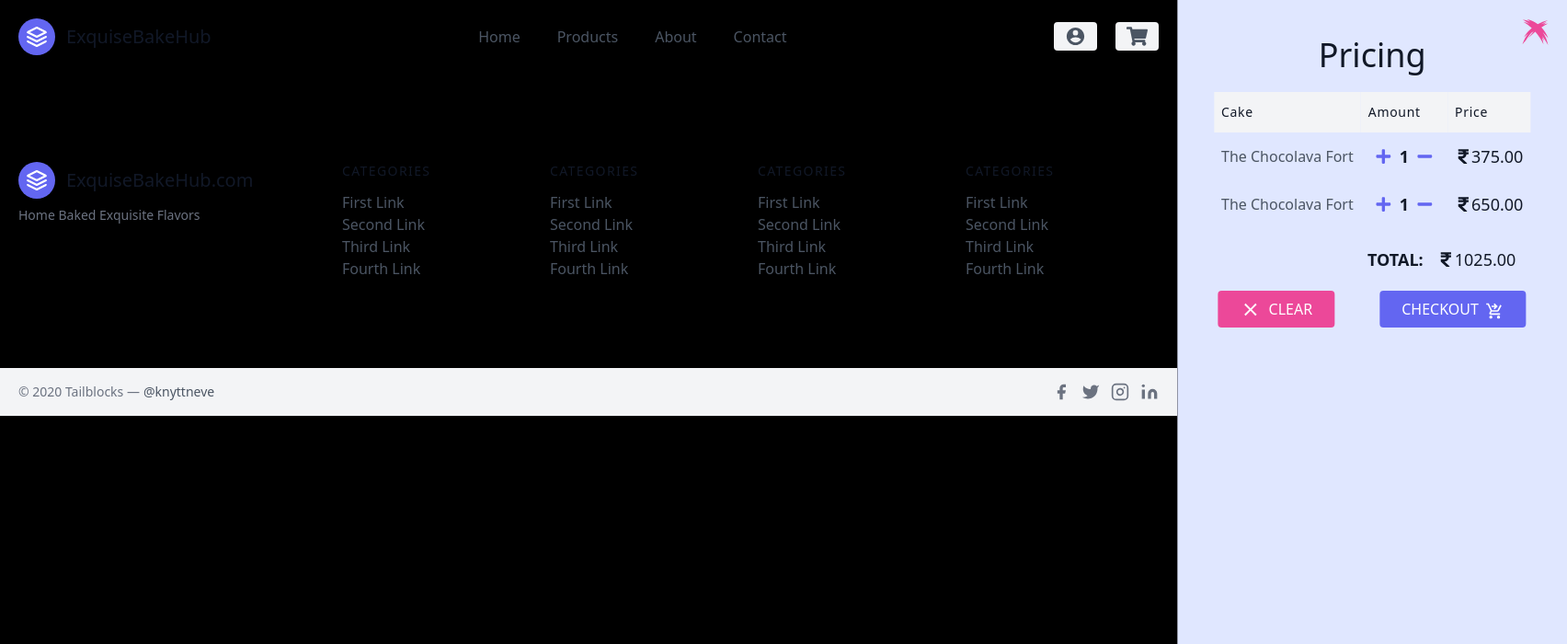
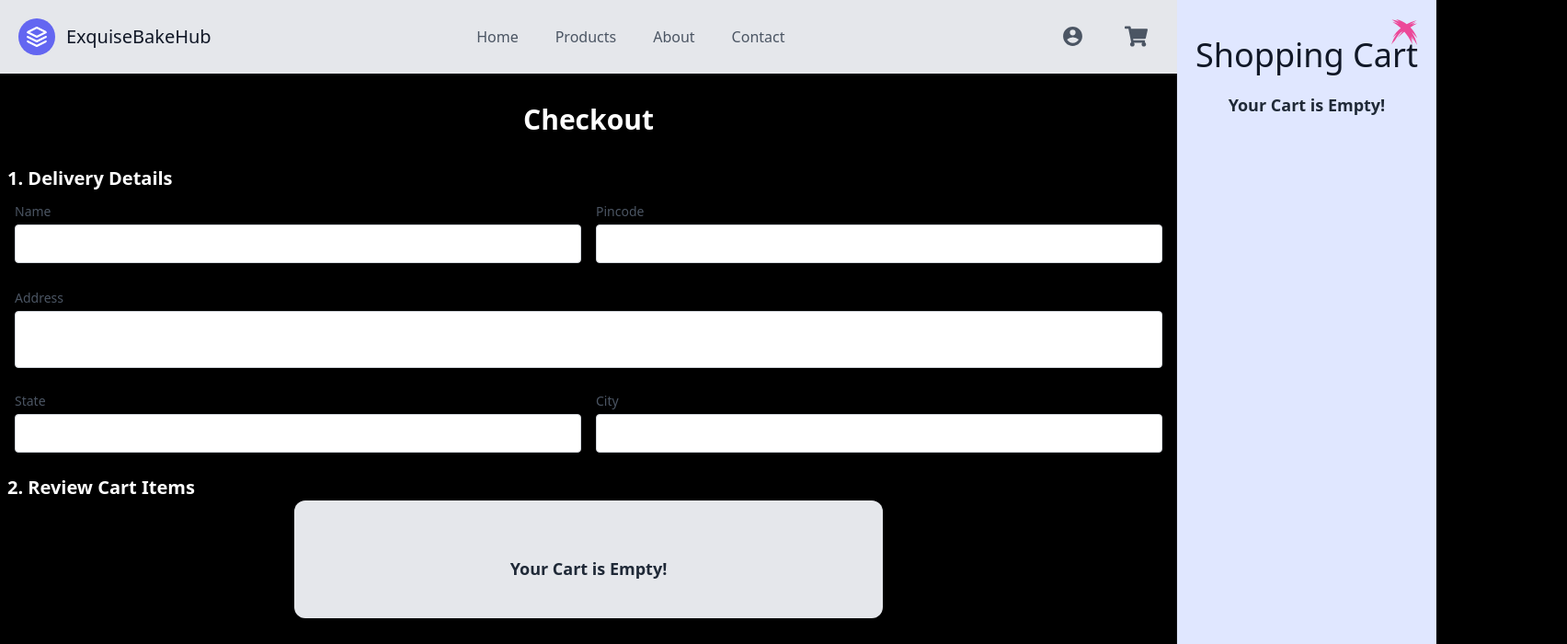
Before and after one commit to AryeshSaha/Exquise-Bake-Hub-e-commerce-, a Next.js app: page /checkout in a window 1280 px wide. Shown: the top 700 px of the page at 92% size, 1704 px wide, since content can reach past the window. Built offline with nearby package versions, Linux system fonts and the light colour scheme.

Commit message:
checkout page and cart content functionalities added

```diff
--- a/components/CartContent.js
+++ b/components/CartContent.js
@@ -2,8 +2,17 @@ import React from "react";
 import { GiCrossMark } from "react-icons/gi";
 import { FaPlus, FaMinus, FaRupeeSign } from "react-icons/fa";
 import { MdShoppingCartCheckout, MdClear } from "react-icons/md";
+import Link from "next/link";
 
-const CartContent = ({ toggleCart }) => {
+const CartContent = ({
+  toggleCart,
+  cart,
+  addToCart,
+  reduceFromCart,
+  clearCart,
+  subTotalAmt,
+  isCheckout,
+}) => {
   return (
     <>
       <div className="container px-5 py-10 mx-auto">
@@ -14,17 +23,29 @@ const CartContent = ({ toggleCart }) => {
           <GiCrossMark size={30} className="text-pink-500" />
         </span>
         <h1 className="sm:text-4xl text-3xl font-medium text-center title-font mb-5 text-gray-900">
-          Pricing
+          {!isCheckout && "Shopping Cart"}
         </h1>
         <div className="w-full mx-auto px-2 md:px-5 overflow-x-hidden">
-          <table className="table-auto w-full text-left">
+          {Object.keys(cart).length == 0 && (
+            <p className="text-lg font-semibold text-gray-800 text-center">
+              Your Cart is Empty!
+            </p>
+          )}
+          {Object.keys(cart).length > 0 && (
+            <table
+              className={
+                isCheckout
+                  ? "table-fixed w-full text-center"
+                  : "table-auto w-full text-left"
+              }
+            >
               <thead>
                 <tr>
                   <th className="px-2 py-3 title-font tracking-wider font-medium text-gray-900 text-sm bg-gray-100">
                     Cake
                   </th>
                   <th className="px-2 py-3 title-font tracking-wider font-medium text-gray-900 text-sm bg-gray-100">
-                  Amount
+                    Quantity
                   </th>
                   <th className="px-2 py-3 title-font tracking-wider font-medium text-gray-900 text-sm bg-gray-100">
                     Price
@@ -32,56 +53,86 @@ const CartContent = ({ toggleCart }) => {
                 </tr>
               </thead>
               <tbody>
-              <tr>
-                <td className="px-2 py-3">The Chocolava Fort</td>
-                <td className="font-semibold px-2 py-3 text-lg text-gray-900">
+                {Object.keys(cart).map((item) => (
+                  <tr key={item}>
+                    <td className="px-2 py-3">{cart[item].name}</td>
+                    <td className="px-2 py-3 font-semibold text-lg text-gray-900">
                       <div className="flex justify-center items-center">
-                    <FaPlus className="cursor-pointer mx-2 text-indigo-500" /> 1
-                    <FaMinus className="cursor-pointer mx-2 text-indigo-500" />
+                        <FaMinus
+                          onClick={() =>
+                            reduceFromCart(
+                              item,
+                              cart[item].name,
+                              1,
+                              cart[item].price,
+                              cart[item].flavor,
+                              cart[item].weight,
+                              cart[item].category
+                            )
+                          }
+                          className="cursor-pointer mx-2 text-indigo-500"
+                        />
+                        {cart[item].qty}
+                        <FaPlus
+                          onClick={() => {
+                            addToCart(
+                              item,
+                              cart[item].name,
+                              1,
+                              cart[item].price,
+                              cart[item].flavor,
+                              cart[item].weight,
+                              cart[item].category
+                            );
+                          }}
+                          className="cursor-pointer mx-2 text-indigo-500"
+                        />
                       </div>
                     </td>
                     <td className="px-2 py-3 text-md md:text-lg font-medium text-gray-900">
                       <div className="flex justify-center items-center">
-                    <FaRupeeSign /> 375.00
+                        <FaRupeeSign /> {cart[item].price}
                       </div>
                     </td>
                   </tr>
-              <tr>
-                <td className="px-2 py-3">The Chocolava Fort</td>
-                <td className="px-2 py-3 font-semibold text-lg text-gray-900">
-                  <div className="flex justify-center items-center">
-                    <FaPlus className="cursor-pointer mx-2 text-indigo-500" /> 1
-                    <FaMinus className="cursor-pointer mx-2 text-indigo-500" />
-                  </div>
-                </td>
-                <td className="px-2 py-3 text-md md:text-lg font-medium text-gray-900">
-                  <div className="flex justify-center items-center">
-                    <FaRupeeSign /> 650.00
-                  </div>
-                </td>
-              </tr>
+                ))}
               </tbody>
             </table>
+          )}
 
-          <div className="flex justify-end items-center my-2 px-2">
-            <p className="px-2 py-3 text-lg uppercase font-semibold text-gray-900">
-              Total:
+          {Object.keys(cart).length > 0 && isCheckout && (
+            <div className="flex justify-center items-center my-2 px-2">
+              <p className="px-2 py-3 text-lg font-semibold text-gray-900">
+                SubTotal:
               </p>
               <p className="flex justify-center items-center px-2 py-3 text-lg text-gray-900">
-              <FaRupeeSign /> 1025.00
+                <FaRupeeSign /> {subTotalAmt}
               </p>
             </div>
+          )}
         </div>
-        <div className="flex items-center">
-          <button className="flex justify-center items-center uppercase mx-auto md:ml-auto text-white bg-pink-500 border-0 py-2 px-6 focus:outline-none hover:bg-pink-600 rounded">
+        {/* buttons */}
+        {Object.keys(cart).length > 0 && !isCheckout && (
+          <div className="flex flex-col mt-8 space-y-8 md:flex-row md:justify-evenly md:items-center md:space-y-0">
+            <button
+              onClick={clearCart}
+              className="flex justify-center items-center w-full md:w-auto uppercase text-white bg-pink-500 border-0 py-2 px-6 focus:outline-none hover:bg-pink-600 rounded"
+            >
               <MdClear className="mr-2 mt-auto" size={23} />
               clear
             </button>
-          <button className="flex justify-center items-center uppercase mx-auto md:ml-auto text-white bg-indigo-500 border-0 py-2 px-6 focus:outline-none hover:bg-indigo-600 rounded">
+            <Link
+              href={"/checkout"}
+              className="w-full flex justify-center items-center md:w-auto"
+              onClick={toggleCart}
+            >
+              <button className="flex justify-center items-center w-full md:w-auto uppercase text-white bg-indigo-500 border-0 py-2 px-6 focus:outline-none hover:bg-indigo-600 rounded">
                 checkout
                 <MdShoppingCartCheckout className="ml-2 mt-auto" size={20} />
               </button>
+            </Link>
           </div>
+        )}
       </div>
     </>
   );
--- a/components/Footer.js
+++ b/components/Footer.js
@@ -7,7 +7,7 @@ const Footer = () => {
         <div className="container px-5 py-24 mx-auto flex md:items-center lg:items-start md:flex-row md:flex-nowrap flex-wrap flex-col">
           <div className="w-64 flex-shrink-0 md:mx-0 mx-auto text-center md:text-left">
             <a className="cursor-pointer flex title-font font-medium items-center md:justify-start justify-center text-gray-900">
-              {/* Put Logo here */}
+              {/* TODO: Put Logo here */}
               <svg
                 xmlns="http://www.w3.org/2000/svg"
                 fill="none"
--- a/components/NavBar.js
+++ b/components/NavBar.js
@@ -5,7 +5,7 @@ import { RiAccountCircleFill } from "react-icons/ri";
 import CartContent from "./CartContent";
 import { useRouter } from "next/router";
 
-const NavBar = () => {
+const NavBar = ({ cart, addToCart, reduceFromCart, clearCart, subTotalAmt }) => {
   const ref = useRef();
   const router = useRouter();
   const [isActive, setIsActive] = useState(router?.asPath);
@@ -22,7 +22,7 @@ const NavBar = () => {
     }
   };
   return (
-    <div>
+    <div className="sticky top-0 z-10 bg-gray-200">
       <header className="text-gray-600 body-font shadow-lg">
         <div className="container mx-auto flex flex-wrap p-5 flex-col md:flex-row items-center">
           <a className="cursor-pointer flex title-font font-medium items-center text-gray-900 mb-4 md:mb-0">
@@ -79,23 +79,31 @@ const NavBar = () => {
             </Link>
           </nav>
           <div className="flex justify-between items-center w-full md:w-auto md:block md:space-x-5">
-            <button className="inline-flex items-center bg-gray-100 border-0 py-1 px-3 focus:outline-none hover:bg-gray-200 rounded text-base mt-4 md:mt-0">
-              <RiAccountCircleFill size={23} />
+            <button className="inline-flex items-cente border-0 py-1 px-3 focus:outline-none hover:bg-gray-300 rounded text-base mt-4 md:mt-0">
+              <RiAccountCircleFill size={25} />
             </button>
             <button
               onClick={toggleCart}
-              className="inline-flex items-center bg-gray-100 border-0 py-1 px-3 focus:outline-none hover:bg-gray-200 rounded text-base mt-4 md:mt-0"
+              className="inline-flex items-cente border-0 py-1 px-3 focus:outline-none hover:bg-gray-300 rounded text-base mt-4 md:mt-0"
             >
-              <FaShoppingCart size={23} />
+              <FaShoppingCart size={25} />
             </button>
           </div>
 
           {/* Cart Sidebar */}
           <section
             ref={ref}
-            className="absolute top-0 right-0 transform transition-transform translate-x-full text-gray-600 body-font w-full md:w-auto h-full bg-indigo-100"
+            className="absolute top-0 right-0 transform transition-transform translate-x-full text-gray-600 body-font w-full md:w-auto h-[100vh] bg-indigo-100"
           >
-            <CartContent toggleCart={toggleCart} />
+            <CartContent
+              cart={cart}
+              addToCart={addToCart}
+              reduceFromCart={reduceFromCart}
+              clearCart={clearCart}
+              toggleCart={toggleCart}
+              subTotalAmt={subTotalAmt}
+              isCheckout={false}
+            />
           </section>
         </div>
       </header>
--- a/pages/_app.js
+++ b/pages/_app.js
@@ -1,12 +1,79 @@
 import "@/styles/globals.css";
 import NavBar from "@/components/NavBar";
 import Footer from "@/components/Footer";
+import { useEffect, useState } from "react";
 
 export default function App({ Component, pageProps }) {
+  const [cart, setCart] = useState({}); //object of objects
+  const [subTotalAmt, setSubTotalAmt] = useState(0.00)
+
+  useEffect(() => {
+    const localCart = localStorage.getItem("cart");
+    try {
+      if (localCart) {
+        setCart(JSON.parse(localCart));
+        subTotalAmtPayable(JSON.parse(localCart))
+      }
+    } catch (error) {
+      console.error(error);
+      localStorage.clear();
+    }
+  }, []);
+
+  const subTotalAmtPayable = (cart) => {
+    let keys = Object.keys(cart)
+    let subTotal = 0.00
+    let total = 0.00
+    for(let i = 0; i < keys.length; i++) {
+      subTotal = cart[keys[i]].price * cart[keys[i]].qty
+      total += subTotal
+    }
+    setSubTotalAmt(total)
+  }
+
+  const addToCart = (itemCode, name, qty, price, flavor, weight, category) => {
+    // Deep copy of the cart object using JSON serialization
+    let newCart = JSON.parse(JSON.stringify(cart));
+    if (itemCode in newCart) {
+      newCart[itemCode].qty += qty;
+    } else {
+      newCart[itemCode] = { name, qty, price, flavor, weight, category };
+    }
+    // console.log("Added to cart: ", newCart); // TODO: Add functionality for adding item to Cart here
+    localStorage.setItem("cart", JSON.stringify(newCart));
+    subTotalAmtPayable(newCart)
+    setCart(newCart);
+  };
+
+  const reduceFromCart = (
+    itemCode,
+    name,
+    qty,
+    price,
+    flavor,
+    weight,
+    category
+  ) => {
+    // Deep copy of the cart object using JSON serialization
+    let newCart = JSON.parse(JSON.stringify(cart));
+    if (itemCode in newCart) {
+      newCart[itemCode].qty -= qty;
+    }
+    if (newCart[itemCode].qty < 1) delete newCart[itemCode];
+    // console.log("Reduced from cart: ", newCart); // TODO: Add functionality for reducing item to Cart here
+    localStorage.setItem("cart", JSON.stringify(newCart));
+    subTotalAmtPayable(newCart)
+    setCart(newCart);
+  };
+
+  const clearCart = () => {
+    setCart({});
+    localStorage.removeItem("cart");
+  };
   return (
     <>
-      <NavBar />
-      <Component {...pageProps} />
+      <NavBar cart={cart} addToCart={addToCart} reduceFromCart={reduceFromCart} clearCart={clearCart} subTotalAmt={subTotalAmt} />
+      <Component cart={cart} addToCart={addToCart} reduceFromCart={reduceFromCart} clearCart={clearCart} subTotalAmt={subTotalAmt} {...pageProps} />
       <Footer />
     </>
   );
--- a/pages/checkout.js
+++ b/pages/checkout.js
@@ -1,11 +1,101 @@
-import React from 'react'
+import CartContent from "@/components/CartContent";
+import React from "react";
 
-const Checkout = () => {
+const Checkout = ({ cart, subTotalAmt, addToCart, reduceFromCart }) => {
   return (
-    <div>
+    <div className="container px-2 sm:m-auto">
+      <h1 className="font-bold text-3xl my-8 text-center">Checkout</h1>
+      <h2 className="font-bold text-xl">1. Delivery Details</h2>
+      <div className="mx-auto flex my-2">
+        <div className="px-2 w-1/2">
+          <div className="mb-4">
+            <label htmlFor="name" className="leading-7 text-sm text-gray-600">
+              Name
+            </label>
+            <input
+              type="text"
+              id="name"
+              name="name"
+              className="w-full bg-white rounded border border-gray-300 focus:border-indigo-500 focus:ring-2 focus:ring-indigo-200 text-base outline-none text-gray-700 py-1 px-3 leading-8 transition-colors duration-200 ease-in-out"
+            />
+          </div>
+        </div>
+        <div className="px-2 w-1/2">
+          <div className="mb-4">
+            <label
+              htmlFor="pincode"
+              className="leading-7 text-sm text-gray-600"
+            >
+              Pincode
+            </label>
+            <input
+              type="text"
+              id="pincode"
+              name="pincode"
+              className="w-full bg-white rounded border border-gray-300 focus:border-indigo-500 focus:ring-2 focus:ring-indigo-200 text-base outline-none text-gray-700 py-1 px-3 leading-8 transition-colors duration-200 ease-in-out"
+            />
+          </div>
+        </div>
+      </div>
+      <div className="px-2 w-full">
+        <div className="mb-4">
+          <label htmlFor="address" className="leading-7 text-sm text-gray-600">
+            Address
+          </label>
+          <textarea
+            id="address"
+            cols="30"
+            rows="2"
+            name="address"
+            className="w-full bg-white rounded border border-gray-300 focus:border-indigo-500 focus:ring-2 focus:ring-indigo-200 text-base outline-none text-gray-700 py-1.5 px-3 resize-none leading-6 transition-colors duration-200 ease-in-out"
+          ></textarea>
+        </div>
+      </div>
+      <div className="mx-auto flex my-2">
+        <div className="px-2 w-1/2">
+          <div className="mb-4">
+            <label htmlFor="state" className="leading-7 text-sm text-gray-600">
+              State
+            </label>
+            <input
+              type="text"
+              id="state"
+              name="state"
+              className="w-full bg-white rounded border border-gray-300 focus:border-indigo-500 focus:ring-2 focus:ring-indigo-200 text-base outline-none text-gray-700 py-1 px-3 leading-8 transition-colors duration-200 ease-in-out"
+            />
+          </div>
+        </div>
+        <div className="px-2 w-1/2">
+          <div className="mb-4">
+            <label htmlFor="city" className="leading-7 text-sm text-gray-600">
+              City
+            </label>
+            <input
+              type="text"
+              id="city"
+              name="city"
+              className="w-full bg-white rounded border border-gray-300 focus:border-indigo-500 focus:ring-2 focus:ring-indigo-200 text-base outline-none text-gray-700 py-1 px-3 leading-8 transition-colors duration-200 ease-in-out"
+            />
+          </div>
+        </div>
+      </div>
+      <h2 className="font-bold text-xl">2. Review Cart Items</h2>
+      <div className="w-auto xl:w-[50vw] mx-auto bg-gray-200 rounded-xl">
+        <CartContent
+          cart={cart}
+          addToCart={addToCart}
+          reduceFromCart={reduceFromCart}
+          subTotalAmt={subTotalAmt}
+          isCheckout={true}
+        />
+      </div>
+    </div>
+  );
+};
 
-    </div>
-  )
+export default Checkout;
+{
+  /* <button className="text-white bg-indigo-500 border-0 py-2 px-6 focus:outline-none hover:bg-indigo-600 rounded text-lg">
+            Button
+          </button> */
 }
-
-export default Checkout
```
Also changed, not shown: pages/product/[slug].js (+38 -14 lines). Lines whose indentation alone changed are shown as unchanged.
